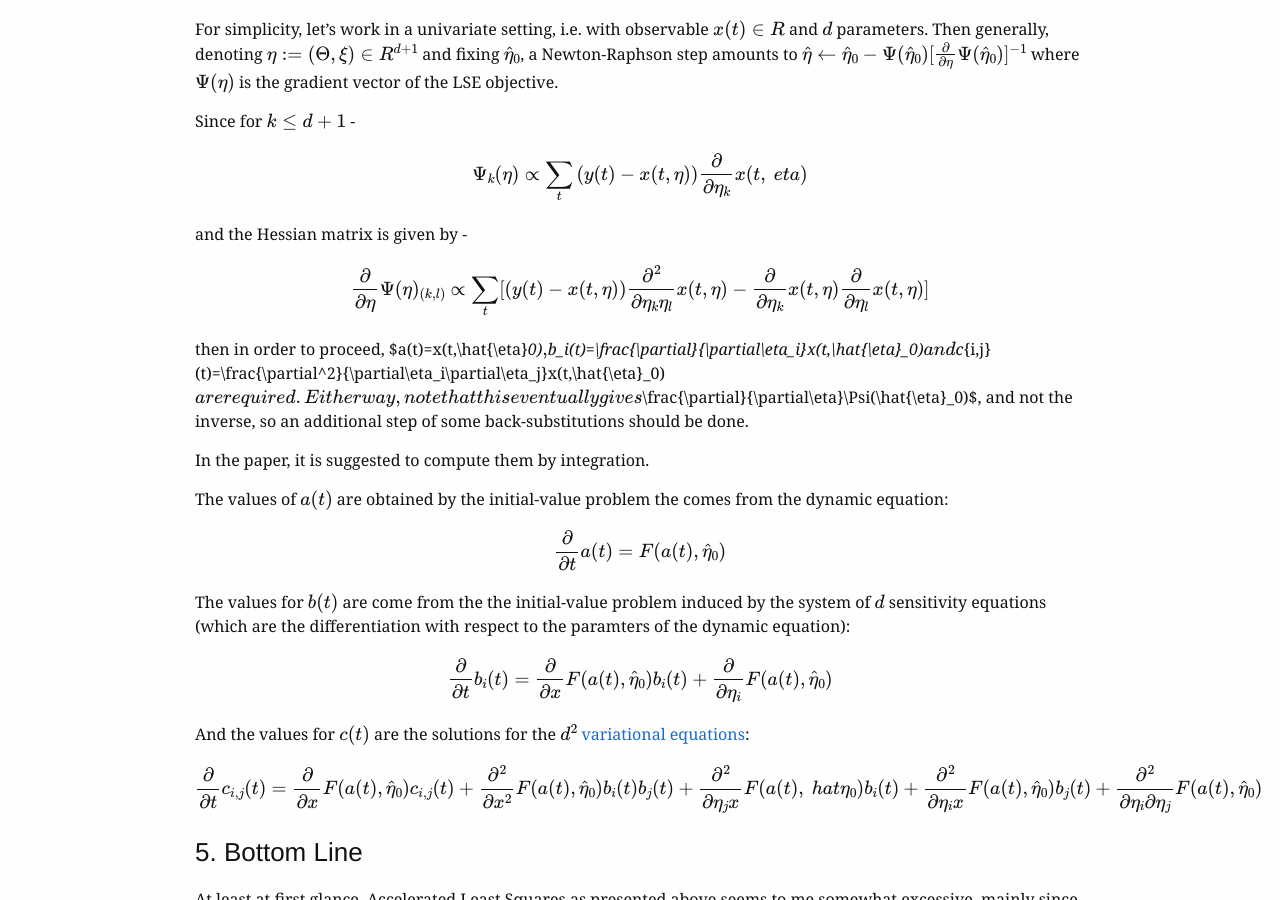
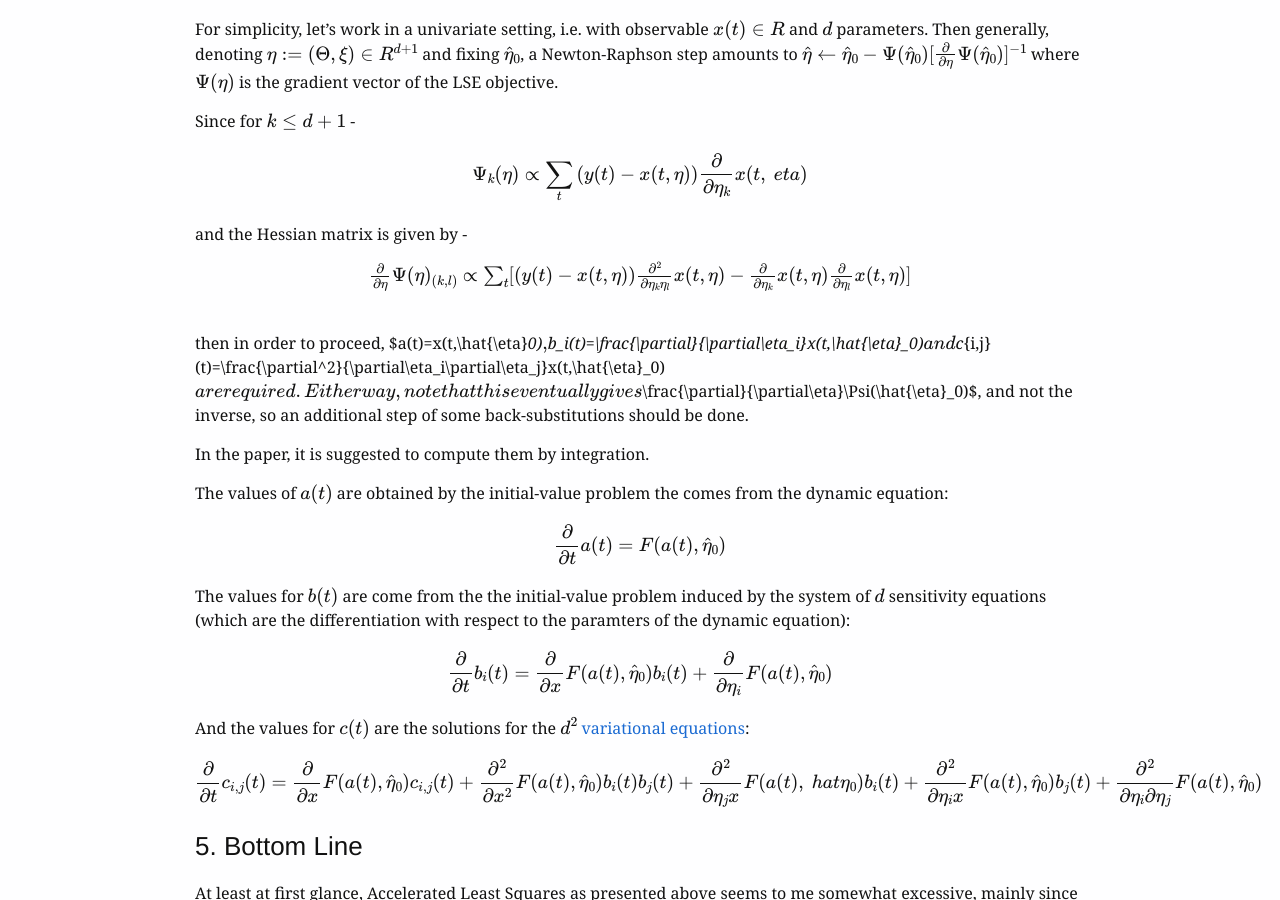
Before and after one commit to omersha/omersha.github.io, a Jekyll site: the page built from _posts/2016-05-14-learning-dynamical-systems.md, in a window 1280 px wide and 900 px high, scrolled down 5403 px. Built offline with Jekyll 4.4.1, drawn with Linux system fonts in a browser that asks for light colours; some web fonts are replaced; formulas are drawn with MathJax 3.

Commit message:
Correction: formatting

```diff
--- a/_posts/2016-05-14-learning-dynamical-systems.md
+++ b/_posts/2016-05-14-learning-dynamical-systems.md
@@ -287,8 +287,7 @@ eta)}$$
 
 and the Hessian matrix is given by -
 
-$$\frac{\partial}{\partial\eta}\Psi(\eta)_{(k,l)}\propto\sum_t[(y(t)-x(t,\eta))\frac{\partial^2}{\partial\eta_k\eta_l}x(t,\eta)-\frac{\partial}{\partial\eta_k}x
-(t,\eta)\frac{\partial}{\partial\eta_l}x(t,\eta)]$$
+<center>$\frac{\partial}{\partial\eta}\Psi(\eta)_{(k,l)}\propto\sum_t[(y(t)-x(t,\eta))\frac{\partial^2}{\partial\eta_k\eta_l}x(t,\eta)-\frac{\partial}{\partial\eta_k}x(t,\eta)\frac{\partial}{\partial\eta_l}x(t,\eta)]$</center><br/>
 
 then in order to proceed, $a(t)=x(t,\hat{\eta}_0)$,
 $b_i(t)=\frac{\partial}{\partial\eta_i}x(t,\hat{\eta}_0)$ and
```
